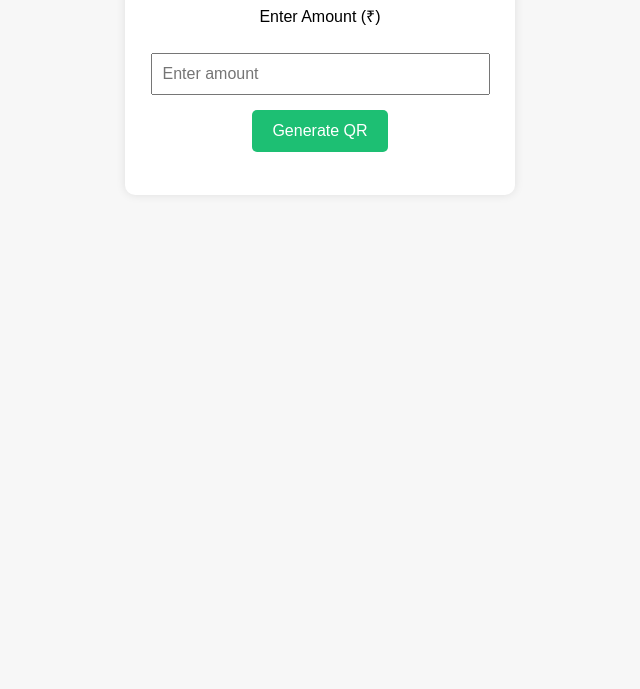
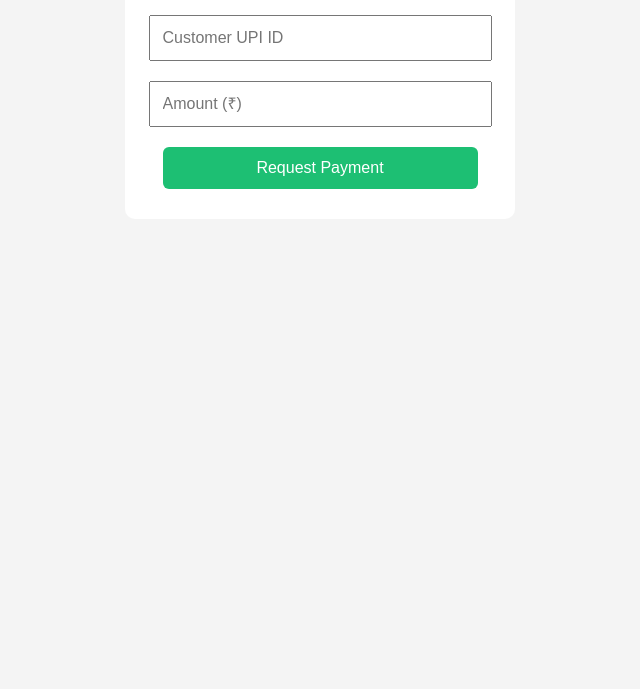
Before and after one commit to kmadhesh143/reg, a plain HTML site: page index.html in a window 1280 px wide. Shown: the part 111-800 px from the top of the page, without its empty margins (320-960 px from the left). Drawn offline with Linux system fonts and the light colour scheme.

Commit message:
Refactor index.html for UPI payment request

```diff
--- a/index.html
+++ b/index.html
@@ -1,43 +1,33 @@
 <!DOCTYPE html>
-<html lang="en">
+<html>
 <head>
-<meta charset="UTF-8">
-<title>UMA TOYS – UPI Payment</title>
-<meta name="viewport" content="width=device-width, initial-scale=1.0">
-
+  <title>UMA TOYS – Request Payment</title>
+  <meta name="viewport" content="width=device-width, initial-scale=1">
   <style>
     body {
-  font-family: Arial, sans-serif;
-  background: #f7f7f7;
+      font-family: Arial;
+      background: #f4f4f4;
       text-align: center;
       padding: 20px;
     }
     .box {
-  background: #fff;
+      background: white;
       padding: 20px;
       border-radius: 10px;
       max-width: 350px;
       margin: auto;
-  box-shadow: 0 0 10px rgba(0,0,0,0.1);
     }
-input {
+    input, button {
       width: 90%;
-  padding: 10px;
+      padding: 12px;
+      margin: 10px 0;
       font-size: 16px;
-  margin: 10px 0;
     }
     button {
       background: #1dbf73;
-  color: #fff;
+      color: white;
       border: none;
-  padding: 12px 20px;
-  font-size: 16px;
-  border-radius: 5px;
-  cursor: pointer;
-  margin: 5px;
-}
-#qrcode img {
-  margin-top: 15px;
+      border-radius: 6px;
     }
   </style>
 </head>
@@ -45,80 +35,34 @@ button {
 <body>
 
 <div class="box">
-  <h2>🧸 UMA TOYS 🧸</h2>
+  <h2>🧸 UMA TOYS</h2>
 
-  <p>Enter Amount (₹)</p>
-  <input type="number" id="amount" placeholder="Enter amount">
+  <input type="text" id="custUpi" placeholder="Customer UPI ID">
+  <input type="number" id="amount" placeholder="Amount (₹)">
 
-  <br>
-  <button onclick="generateQR()">Generate QR</button>
-
-  <div id="qrcode"></div>
-
-  <br>
-
-  <a id="upiBtn" href="#" style="display:none;">
-    <button>Pay with UPI</button>
-  </a>
-
-  <button id="shareBtn" style="display:none;" onclick="shareQR()">
-    Share QR
-  </button>
+  <button onclick="requestPayment()">Request Payment</button>
 </div>
 
-<script src="https://cdn.jsdelivr.net/npm/qrcodejs/qrcode.min.js"></script>
+<script>
+function requestPayment() {
+  let customerUpi = document.getElementById("custUpi").value;
+  let amount = document.getElementById("amount").value;
 
-<script>
-let qrImageURL = "";
-
-function generateQR() {
-  let amount = document.getElementById("amount").value;
-  if (!amount || amount <= 0) {
-    alert("Enter valid amount");
+  if (!customerUpi || !amount) {
+    alert("Enter UPI ID and amount");
     return;
   }
 
   let upiLink =
-    "upi://pay?pa=kmadhesh143@oksbi" +
+    "upi://pay" +
+    "?pa=kmadhesh143@oksbi" +        // YOUR UPI ID (constant)
     "&pn=UMA%20TOYS" +
     "&am=" + amount +
-    "&cu=INR";
+    "&cu=INR" +
+    "&tn=Payment%20for%20Toys" +
+    "&mode=02";
 
-  document.getElementById("qrcode").innerHTML = "";
-
-  let qr = new QRCode(document.getElementById("qrcode"), {
-    text: upiLink,
-    width: 220,
-    height: 220
-  });
-
-  setTimeout(() => {
-    let img = document.querySelector("#qrcode img");
-    qrImageURL = img.src;
-  }, 300);
-
-  let btn = document.getElementById("upiBtn");
-  btn.href = upiLink;
-  btn.style.display = "inline-block";
-
-  document.getElementById("shareBtn").style.display = "inline-block";
-}
-
-async function shareQR() {
-  if (!navigator.share) {
-    alert("Sharing not supported on this device");
-    return;
-  }
-
-  const response = await fetch(qrImageURL);
-  const blob = await response.blob();
-  const file = new File([blob], "UMA_TOYS_UPI_QR.png", { type: "image/png" });
-
-  navigator.share({
-    title: "UMA TOYS Payment",
-    text: "Scan & Pay using UPI",
-    files: [file]
-  });
+  window.location.href = upiLink;
 }
 </script>
 
```
Lines whose indentation alone changed are shown as unchanged.
